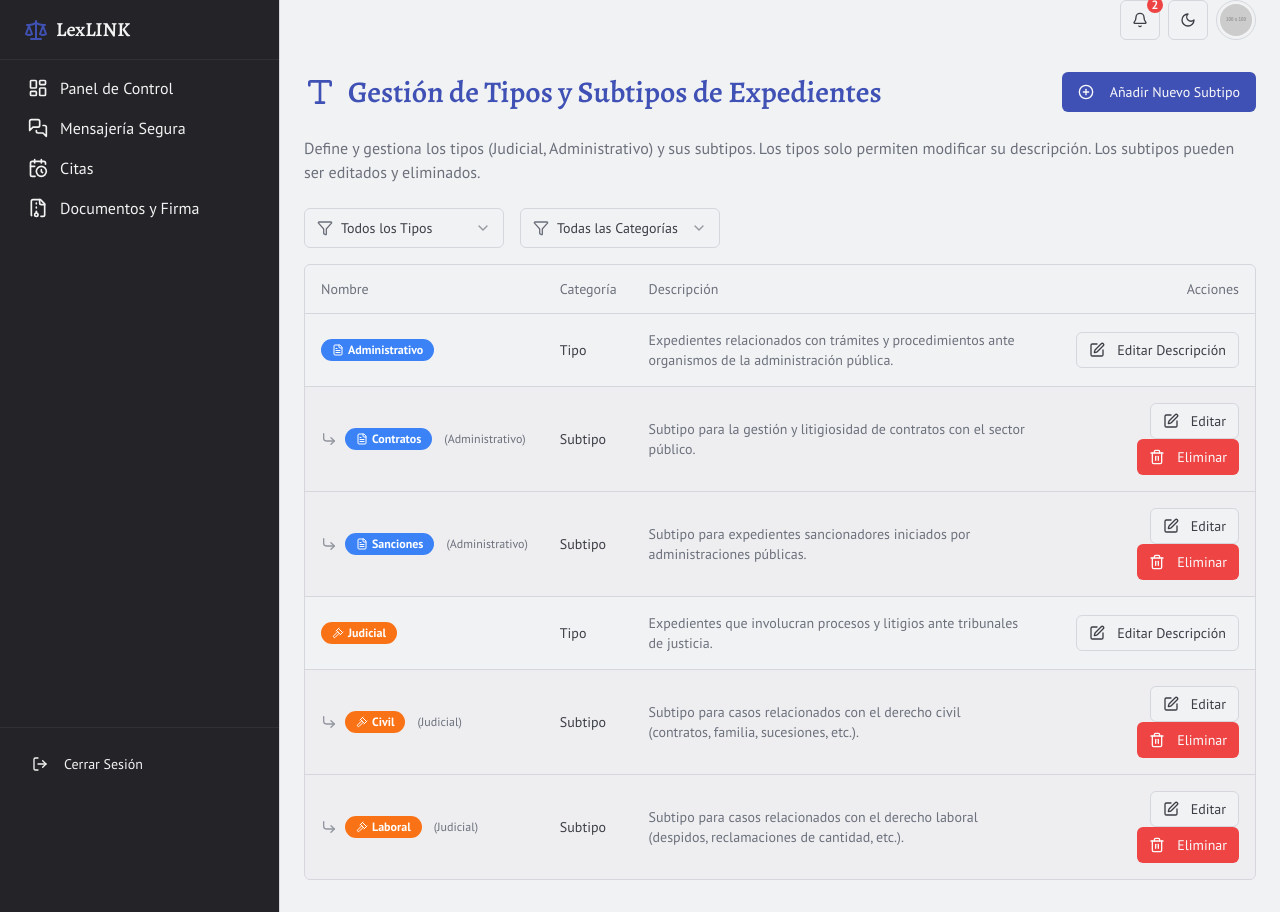
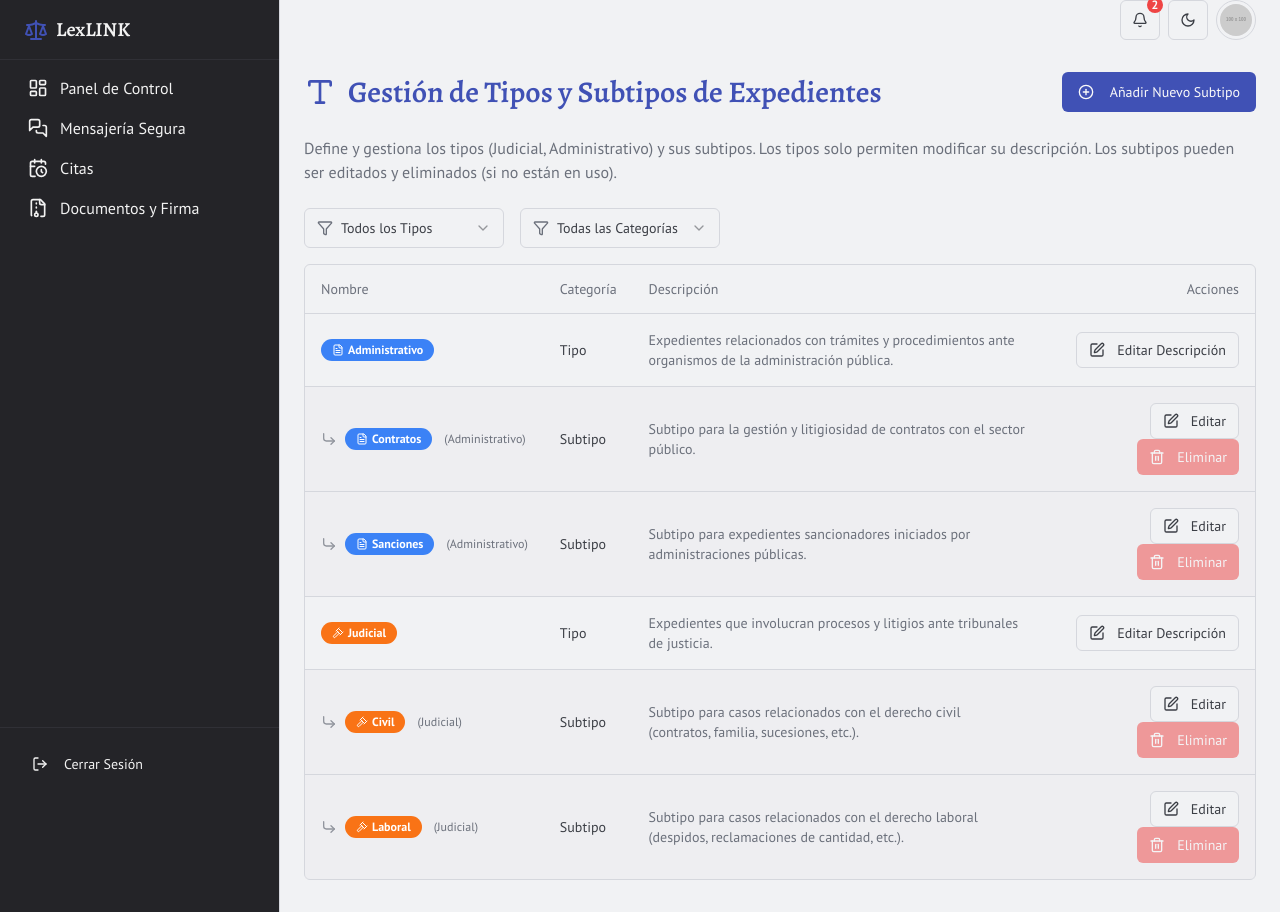
Before and after one commit to davidgzs/lexlink, a Next.js app: page /admin/casetypes in a window 1280 px wide. Built offline with nearby package versions, Linux system fonts and the light colour scheme.

Commit message:
en la gestion de subtipos de expedeientes el boton de eleminar solo esta

```diff
--- a/src/app/(app)/admin/casetypes/page.tsx
+++ b/src/app/(app)/admin/casetypes/page.tsx
@@ -35,8 +35,11 @@ import { Label } from "@/components/ui/label";
 import { Input } from "@/components/ui/input";
 import { Textarea } from "@/components/ui/textarea";
 import { Select, SelectContent, SelectItem, SelectTrigger, SelectValue } from "@/components/ui/select";
-import { Edit, Trash2, Type, FileText, Gavel, PlusCircle, CornerDownRight, Filter } from "lucide-react";
+import { Edit, Trash2, Type, FileText, Gavel, PlusCircle, CornerDownRight, Filter, Info } from "lucide-react";
 import { useToast } from "@/hooks/use-toast";
+import { mockCases } from "@/lib/mockData";
+import { Tooltip, TooltipContent, TooltipProvider, TooltipTrigger } from "@/components/ui/tooltip";
+import type { Case } from "@/types";
 
 type BaseTypeIdentifier = 'judicial' | 'administrativo';
 
@@ -89,11 +92,11 @@ const initialSubtypes: SubCaseType[] = [
 
 function compareCaseDefinitions(a: CaseTypeOrSubtype, b: CaseTypeOrSubtype): number {
   const getSortOrderKey = (item: CaseTypeOrSubtype): number => {
-    if (item.id === 'administrativo' && item.isBaseType) return 1; // Administrativo Base
-    if (!item.isBaseType && (item as SubCaseType).baseTypeId === 'administrativo') return 2; // Administrativo Subtypes
-    if (item.id === 'judicial' && item.isBaseType) return 3; // Judicial Base
-    if (!item.isBaseType && (item as SubCaseType).baseTypeId === 'judicial') return 4; // Judicial Subtypes
-    return 5; // Should not happen
+    if (item.id === 'administrativo' && item.isBaseType) return 1;
+    if (!item.isBaseType && (item as SubCaseType).baseTypeId === 'administrativo') return 2;
+    if (item.id === 'judicial' && item.isBaseType) return 3;
+    if (!item.isBaseType && (item as SubCaseType).baseTypeId === 'judicial') return 4;
+    return 5;
   };
 
   const orderA = getSortOrderKey(a);
@@ -103,15 +106,10 @@ function compareCaseDefinitions(a: CaseTypeOrSubtype, b: CaseTypeOrSubtype): num
     return orderA - orderB;
   }
 
-  // If in the same primary group (e.g., both are Administrativo subtypes, or both are base types though this won't happen with current keys)
-  // and they are not base types, sort by name.
-  // Base types are already sorted by their key (1 vs 3).
   if (!a.isBaseType && !b.isBaseType) {
     return a.name.localeCompare(b.name);
   }
-  // If one is base and other is subtype within the same sortOrderKey (not possible with current distinct keys for base/sub)
-  // or if comparing base types (already handled by orderA vs orderB), or any other unhandled case.
-  return a.name.localeCompare(b.name); // Fallback for base types or general sort by name
+  return a.name.localeCompare(b.name);
 }
 
 
@@ -206,7 +204,7 @@ export default function AdminCaseTypesPage() {
         };
       }
       return def;
-    }).sort(compareCaseDefinitions)); // Re-sort after edit might change name
+    }).sort(compareCaseDefinitions));
 
     toast({ title: "Definición Actualizada", description: `Los cambios en "${editingDefinition.name}" han sido guardados.` });
     setIsEditDialogOpen(false);
@@ -219,13 +217,13 @@ export default function AdminCaseTypesPage() {
 
   const confirmDeleteSubtype = () => {
     if (!definitionToDelete) return;
-    setCaseDefinitions(prevDefs => prevDefs.filter(def => def.id !== definitionToDelete.id).sort(compareCaseDefinitions)); // No need to re-sort if only filtering
+    setCaseDefinitions(prevDefs => prevDefs.filter(def => def.id !== definitionToDelete.id).sort(compareCaseDefinitions));
     toast({ title: "Subtipo Eliminado", description: `El subtipo "${definitionToDelete.name}" ha sido eliminado.`, variant: "destructive" });
     setDefinitionToDelete(null);
   };
 
   const filteredDefinitions = useMemo(() => {
-    return caseDefinitions // caseDefinitions is already sorted
+    return caseDefinitions
       .filter(def => {
         if (baseTypeFilter === 'todos') return true;
         return def.isBaseType ? def.id === baseTypeFilter : (def as SubCaseType).baseTypeId === baseTypeFilter;
@@ -237,6 +235,14 @@ export default function AdminCaseTypesPage() {
         return true;
       });
   }, [caseDefinitions, baseTypeFilter, categoryFilter]);
+
+  const isSubtypeInUse = (subtype: SubCaseType): boolean => {
+    return mockCases.some(
+      (caseItem: Case) =>
+        caseItem.status.toLowerCase() === subtype.baseTypeId &&
+        caseItem.subtype === subtype.name
+    );
+  };
 
 
   return (
@@ -252,7 +258,7 @@ export default function AdminCaseTypesPage() {
       </div>
       <p className="font-body text-muted-foreground mb-6">
         Define y gestiona los tipos (Judicial, Administrativo) y sus subtipos.
-        Los tipos solo permiten modificar su descripción. Los subtipos pueden ser editados y eliminados.
+        Los tipos solo permiten modificar su descripción. Los subtipos pueden ser editados y eliminados (si no están en uso).
       </p>
 
       <div className="flex gap-4 mb-4">
@@ -265,7 +271,7 @@ export default function AdminCaseTypesPage() {
           </SelectTrigger>
           <SelectContent>
             <SelectItem value="todos">Todos los Tipos</SelectItem>
-            {initialBaseTypes.map(bt => ( // initialBaseTypes is now Administrativo, then Judicial
+            {initialBaseTypes.map(bt => (
               <SelectItem key={bt.id} value={bt.id}>{bt.name}</SelectItem>
             ))}
           </SelectContent>
@@ -300,6 +306,7 @@ export default function AdminCaseTypesPage() {
               const Icon = def.icon;
               const isSubtype = !def.isBaseType;
               const baseTypeName = isSubtype ? initialBaseTypes.find(bt => bt.id === (def as SubCaseType).baseTypeId)?.name : '';
+              const subtypeInUse = !def.isBaseType && isSubtypeInUse(def as SubCaseType);
 
               return (
                 <TableRow key={def.id} className={isSubtype ? "bg-muted/30" : ""}>
@@ -322,9 +329,32 @@ export default function AdminCaseTypesPage() {
                       <Edit className="mr-1 h-3 w-3" /> {def.isBaseType ? 'Editar Descripción' : 'Editar'}
                     </Button>
                     {!def.isBaseType && (
-                      <Button variant="destructive" size="sm" onClick={() => openDeleteConfirmDialog(def as SubCaseType)} className="font-body">
-                        <Trash2 className="mr-1 h-3 w-3" /> Eliminar
-                      </Button>
+                       <TooltipProvider>
+                        <Tooltip delayDuration={100}>
+                          <TooltipTrigger asChild>
+                            {/* Div needed for Tooltip to work on disabled button */}
+                            <div className="inline-block">
+                              <Button
+                                variant="destructive"
+                                size="sm"
+                                onClick={() => !subtypeInUse && openDeleteConfirmDialog(def as SubCaseType)}
+                                className="font-body"
+                                disabled={subtypeInUse}
+                              >
+                                <Trash2 className="mr-1 h-3 w-3" /> Eliminar
+                              </Button>
+                            </div>
+                          </TooltipTrigger>
+                          {subtypeInUse && (
+                            <TooltipContent side="top" className="bg-destructive text-destructive-foreground">
+                              <div className="flex items-center">
+                                <Info className="mr-2 h-4 w-4" />
+                                <p>Este subtipo no se puede eliminar porque está en uso.</p>
+                              </div>
+                            </TooltipContent>
+                          )}
+                        </Tooltip>
+                      </TooltipProvider>
                     )}
                   </TableCell>
                 </TableRow>
@@ -359,7 +389,7 @@ export default function AdminCaseTypesPage() {
                   <SelectValue placeholder="Selecciona un tipo" />
                 </SelectTrigger>
                 <SelectContent>
-                  {initialBaseTypes.map(bt => ( // initialBaseTypes is now Administrativo, then Judicial
+                  {initialBaseTypes.map(bt => (
                     <SelectItem key={bt.id} value={bt.id}>{bt.name}</SelectItem>
                   ))}
                 </SelectContent>
```
